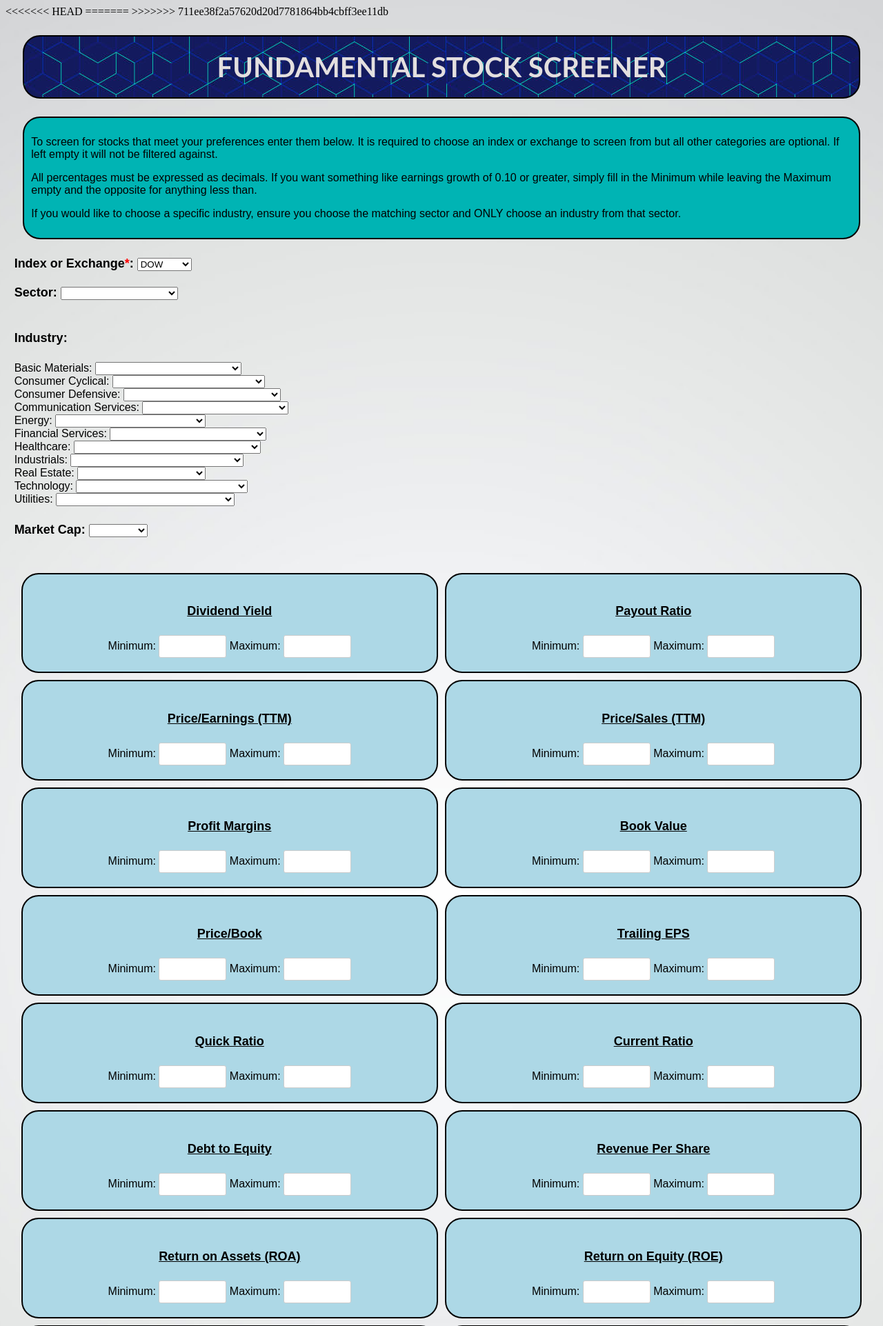
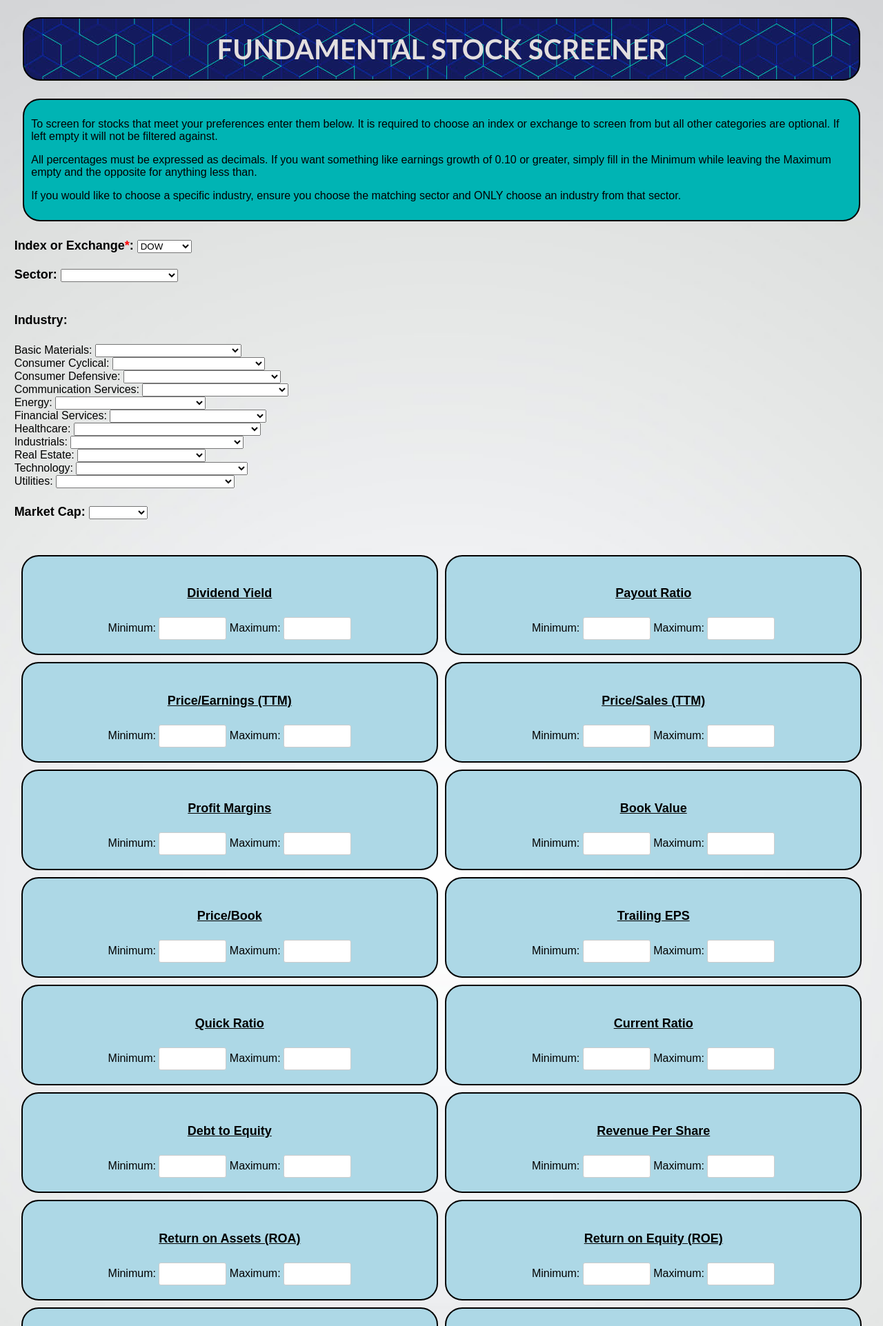
Before and after one commit to DasDog/StockScreener, a Django app: page / in a window 1280 px wide. Shown: the top 1923 px of the page at 69% size. Run offline with Django 4.2, Linux system fonts and the light colour scheme.

Commit message:
Update index.html

```diff
--- a/stockScreener/templates/home/index.html
+++ b/stockScreener/templates/home/index.html
@@ -1,11 +1,6 @@
 <!DOCTYPE html>
-<<<<<<< HEAD
 <html lang="en">
 
-=======
-{% load static %}
-<html lang="en">
->>>>>>> 711ee38f2a57620d20d7781864bb4cbff3ee11db
 <head>
     <title>Fundamental Stock Screener</title>
 
```
